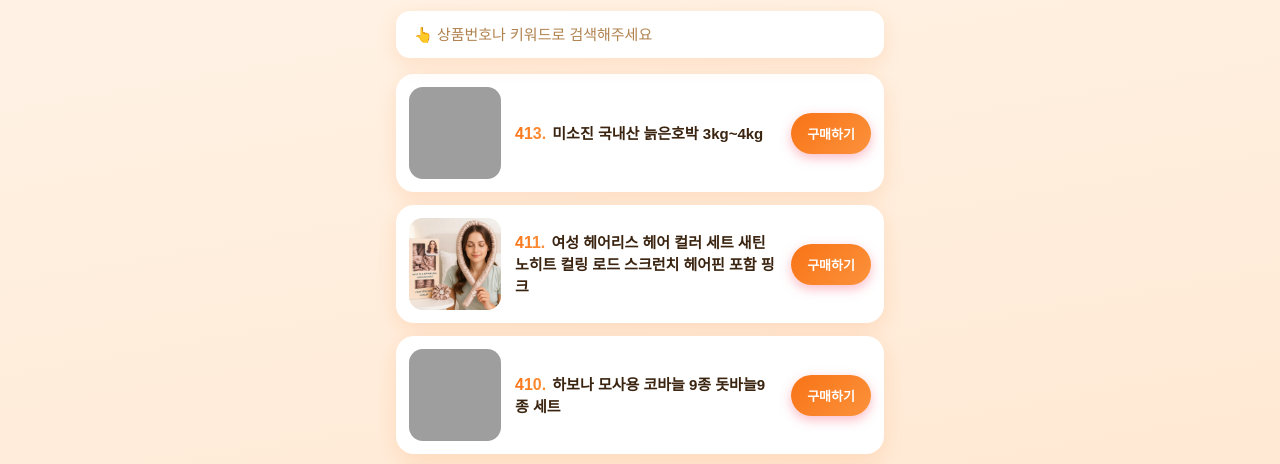
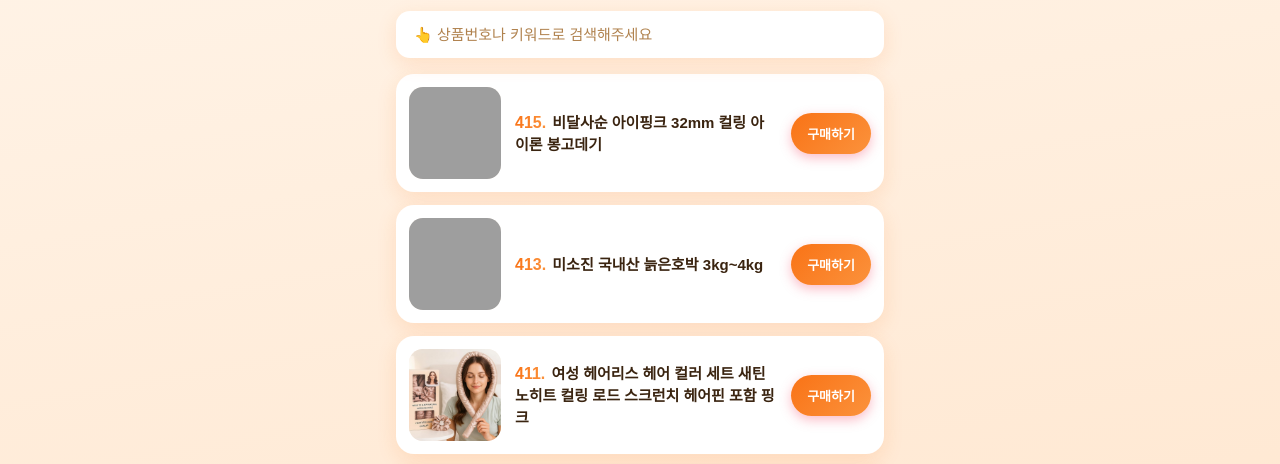
Before and after one commit to shop1649/onshopping, a plain HTML site: page index.html in a window 1280 px wide. Shown: the part 270-734 px from the top of the page. Drawn offline with Linux system fonts and the light colour scheme; grey boxes are pictures that could not be loaded.

Commit message:
상품 갱신 2026-11-16 00:59

```diff
--- a/index.html
+++ b/index.html
@@ -72,6 +72,11 @@ footer{margin-top:28px;text-align:center;font-size:11px;color:var(--sub);line-he
 <div class="notice">이 페이지는 쿠팡 파트너스 활동의 일환으로, 이에 따른 일정액의 수수료를 제공받습니다.</div>
 <input class="search" id="q" type="search" placeholder="👆 상품번호나 키워드로 검색해주세요"
  oninput="for(const c of document.querySelectorAll('.card'))c.style.display=c.dataset.k.includes(this.value.trim().toLowerCase())?'':'none'">
+<a class="card" data-k="415 비달사순 아이핑크 32mm 컬링 아이론 봉고데기" href="https://link.coupang.com/re/AFFSDP?lptag=AF6252943&amp;pageKey=6388357439&amp;itemId=29417638607&amp;vendorItemId=96327819030&amp;traceid=V0-153-ea9fc154d6c5a305&amp;requestid=20261115235056595078611515&amp;token=31850C%7CMIXED&amp;pt=0&amp;slot=9" target="_blank" rel="noopener sponsored">
+  <img class="thumb" src="img/415-d96b6f0a.jpg" alt="" loading="lazy">
+  <div class="info"><div class="name"><span class="no">415.</span> 비달사순 아이핑크 32mm 컬링 아이론 봉고데기</div></div>
+  <span class="btn">구매하기</span>
+</a>
 <a class="card" data-k="413 미소진 국내산 늙은호박 3kg~4kg" href="https://link.coupang.com/re/AFFSDP?lptag=AF6252943&amp;pageKey=4728898488&amp;itemId=5989777729&amp;vendorItemId=73287594018&amp;traceid=V0-153-5c4c338953497ffd&amp;clickBeacon=0a2329d0-e078-11f1-b675-22e12783ea87%7E3&amp;requestid=20261115070919571202777869&amp;token=31850C%7CMIXED&amp;pt=1&amp;slot=1" target="_blank" rel="noopener sponsored">
   <img class="thumb" src="img/413-8b0bee2c.jpg" alt="" loading="lazy">
   <div class="info"><div class="name"><span class="no">413.</span> 미소진 국내산 늙은호박 3kg~4kg</div></div>
```
